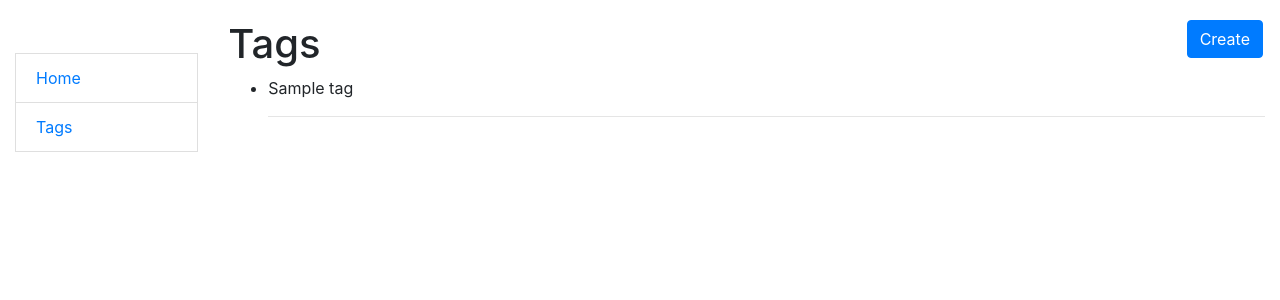
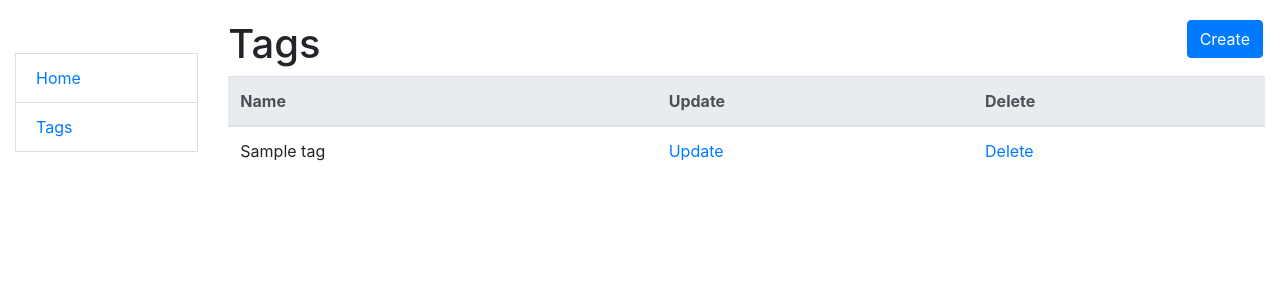
Before and after one commit to perehinets/ToDo-list, a Django app: page /tags/ in a window 1280 px wide. Shown: the top 300 px of the page. Run offline with Django 5.2, Linux system fonts and the light colour scheme; tables that the repository leaves empty hold one stand-in row (values such as "Sample post").

Commit message:
refactor: change ul list on table

```diff
--- a/templates/core/tags.html
+++ b/templates/core/tags.html
@@ -2,15 +2,27 @@
 
 {% block content %}
   <h1>
-  Tags
-      <a href="{% url 'core:tags-create' %}" class="btn btn-primary link-to-page ">
+    Tags
+    <a href="{% url 'core:tags-create' %}" class="btn btn-primary link-to-page ">
       Create
     </a>
   </h1>
-  <ul>
+  <table class="table">
+    <thead class="thead-light">
+    <tr>
+      <th>Name</th>
+      <th>Update</th>
+      <th>Delete</th>
+    </tr>
+    </thead>
+    <tbody>
     {% for tag in tag_list %}
-      <li>{{ tag.name }}</li>
-      <hr>
+      <tr>
+        <td>{{ tag.name }}</td>
+        <td><a href="">Update</a></td>
+        <td><a href="">Delete</a></td>
+      </tr>
     {% endfor %}
-  </ul>
+    </tbody>
+  </table>
 {% endblock %}
```
